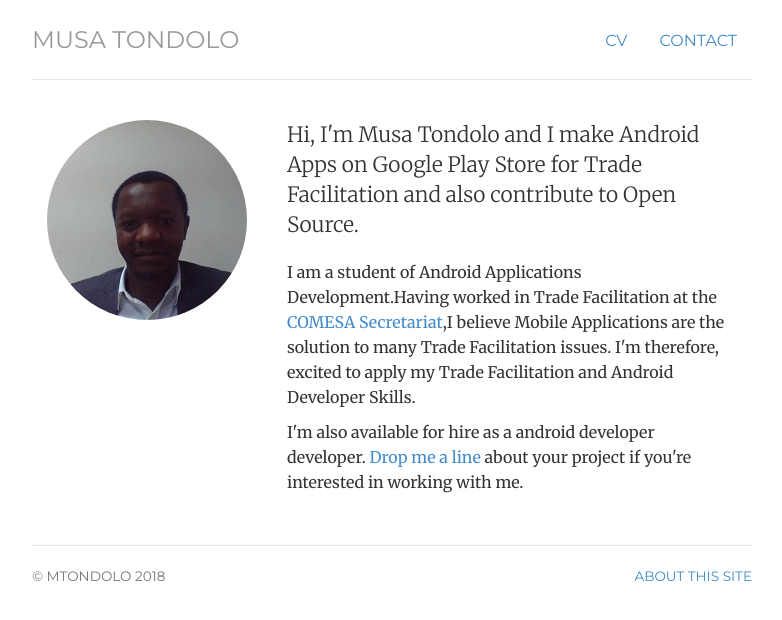
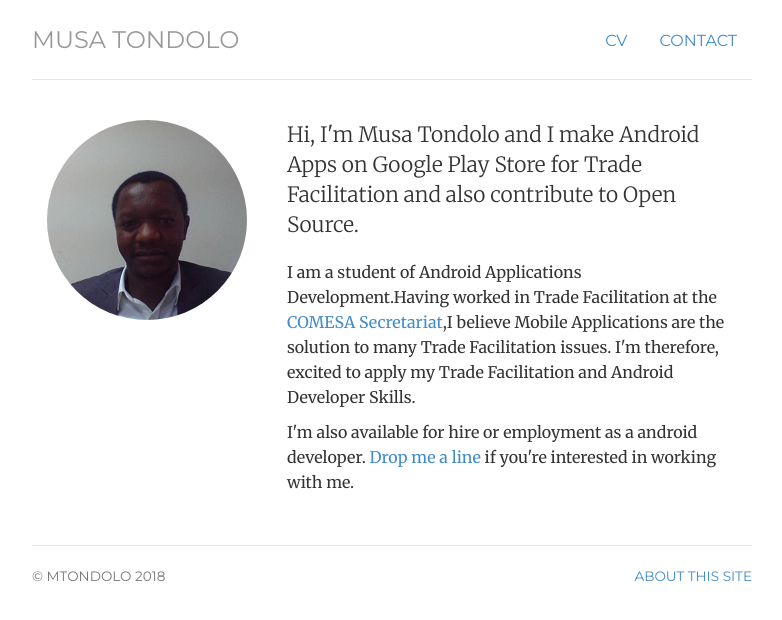
Before and after one commit to mtondolo/mtondolo.github.io, a Jekyll site: the page built from index.html, in a window 1280 px wide. Shown: the top 620 px of the page, without its empty margins (248-1030 px from the left). Built offline with Jekyll 4.4.1, drawn with Linux system fonts in a browser that asks for light colours.

Commit message:
Update index.html

```diff
--- a/index.html
+++ b/index.html
@@ -18,7 +18,7 @@
 	<span itemprop="affiliation"> the <a href="http://www.comesa.int/">COMESA Secretariat</a></span>,I believe Mobile Applications are the solution to many Trade Facilitation issues.
 	I'm therefore, excited to apply my Trade Facilitation and Android Developer Skills.</p>
 
-	<p>I'm also available for hire as a <span itemprop="title">android developer developer</span>. <a href="contact">Drop me a line</a> about your project if you're interested in working with me.</p>
+	<p>I'm also available for hire or employment as a <span itemprop="title">android developer</span>. <a href="contact">Drop me a line</a> if you're interested in working with me.</p>
 	</div>
 </div>
 <!-- </div> -->
```
